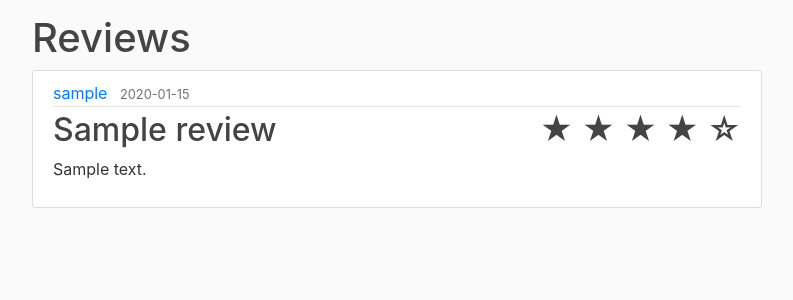
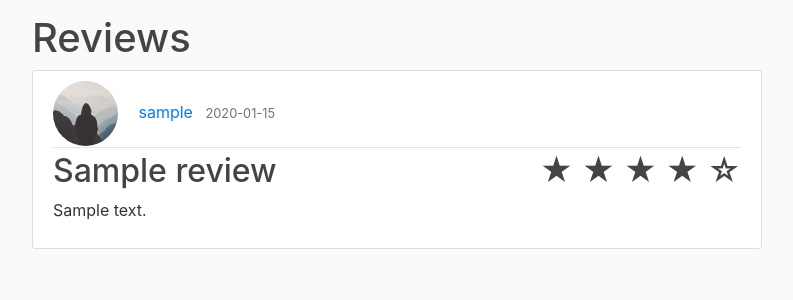
Before and after one commit to VishalRamesh50/DineInHall-Flask, a Flask app: template dineinhall/templates/reviews.html in a window 1280 px wide. Shown: the part 66-366 px from the top of the page, without its empty margins (53-846 px from the left). Run offline with Flask 2, Linux system fonts and the light colour scheme; the template is opened without the code that fills it: most values are stand-ins (such as "Sample title", 1, 10 or a date in 2020); some libraries are stand-ins or nearby versions.

Commit message:
profile pic placeholder for reviews

```diff
--- a/dineinhall/templates/reviews.html
+++ b/dineinhall/templates/reviews.html
@@ -6,6 +6,8 @@
     <article class="media content-section">
       <div class="media-body">
         <div class="article-metadata">
+          <!-- profile pic -->
+          <img class="rounded-circle article-img" src="{{ url_for('static', filename='profile_pics/default.jpg') }}">
           <!-- Username -->
           <a class="mr-2" href="{{ url_for('users.user_reviews', username=review.user_name) }}">{{ review.user_name }}</a>
           <!-- Timestamp -->
```
